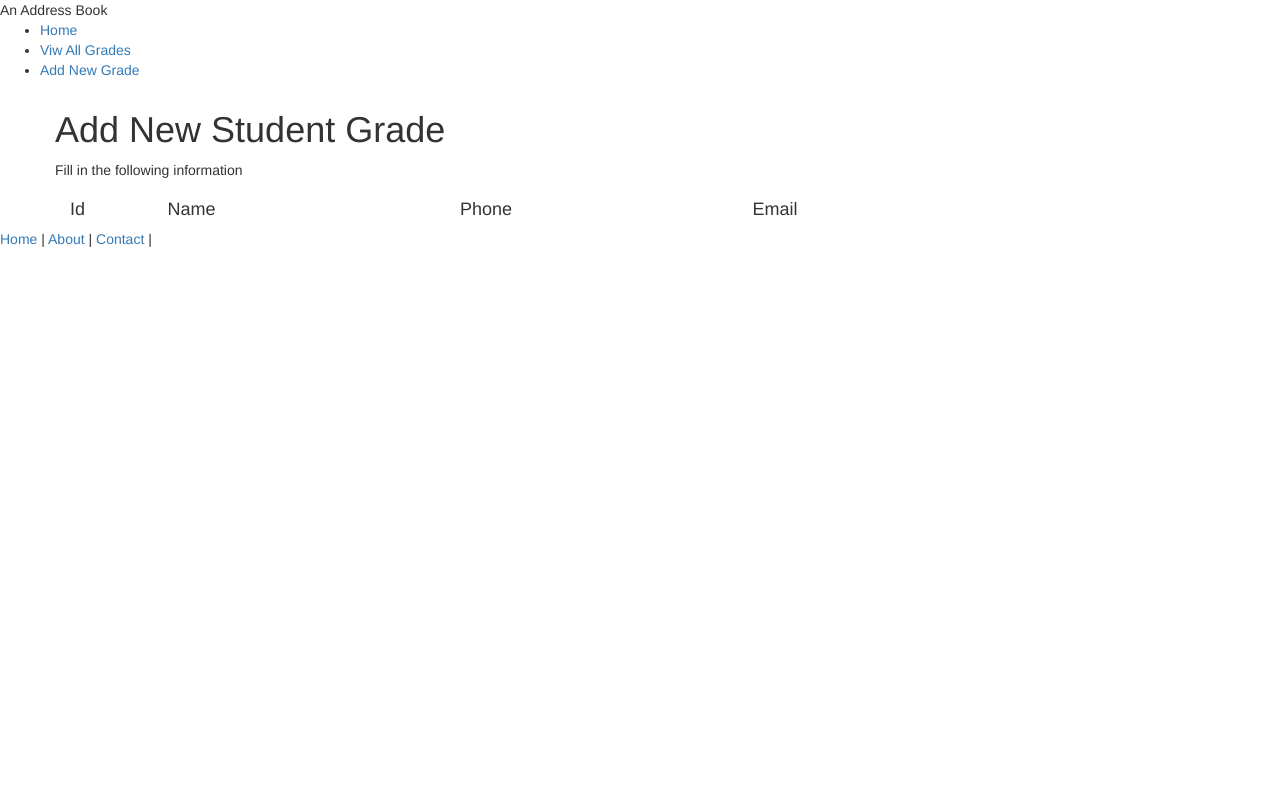
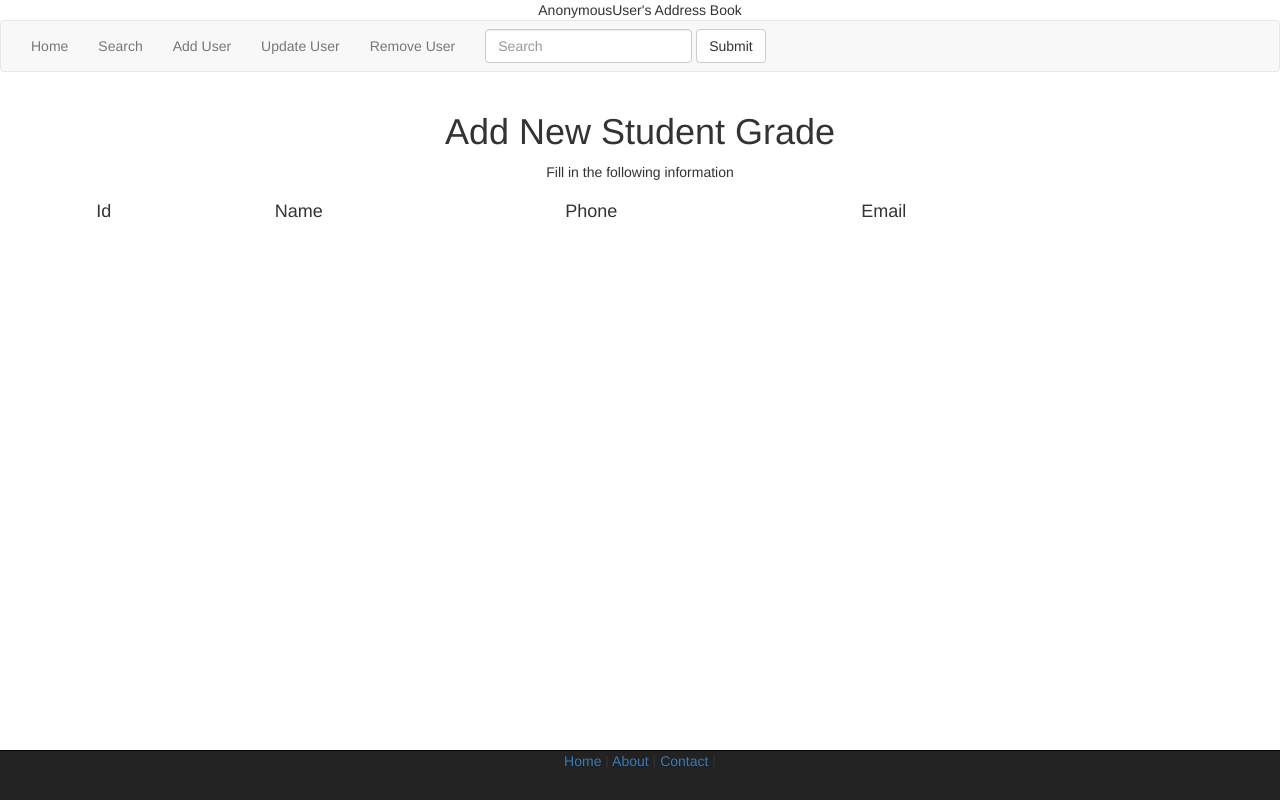
Before and after one commit to lsaruwat/djang_address_book, a Django app: page /template/ in a window 1280 px wide. Run offline with Django 3.2, Linux system fonts and the light colour scheme; some libraries are stand-ins or nearby versions.

Commit message:
added navbar and corrected links

```diff
--- a/address_book/app1/templates/app1/template.html
+++ b/address_book/app1/templates/app1/template.html
@@ -9,16 +9,26 @@
         <link href="{% static 'app1/css/bootstrap.min.css' %}" rel="stylesheet" />
         <title>Address Book</title></head>
     </head>
-    <body>
+    <body class="text-center">
         <header>
-            An Address Book
+            {{ user }}'s Address Book
         </header>
-        <nav>
-            <ul>
-                <li><a href="/index/">Home</a></li>
-                <li><a href="/view_grades/">Viw All Grades</a></li>
-                <li><a href="/add_new/">Add New Grade</a></li>
-            </ul>
+        <nav class="navbar navbar-default">
+            <div class="container-fluid">
+                <ul class="nav navbar-nav">
+                    <li><a href="/home/">Home</a></li>
+                    <li><a href="/searchUser/">Search</a></li>
+                    <li><a href="/insertUser/">Add User</a></li>
+                    <li><a href="/updateUser/">Update User</a></li>
+                    <li><a href="/deleteUser/">Remove User</a></li>
+                </ul>
+                <form class="navbar-form navbar-left" role="search">
+                <div class="form-group">
+                  <input type="text" class="form-control" placeholder="Search">
+                </div>
+                <button type="submit" class="btn btn-default">Submit</button>
+              </form>
+            </div>
         </nav>
         <div class="container">
 
@@ -45,7 +55,7 @@
             </div>
 
         </div>
-        <footer>
+        <footer class="navbar navbar-inverse navbar-fixed-bottom">
             <a href="/index/">Home</a> | <a href="/about/">About</a> | <a href="/contact/">Contact </a>|
         </footer>
     </body>
```
